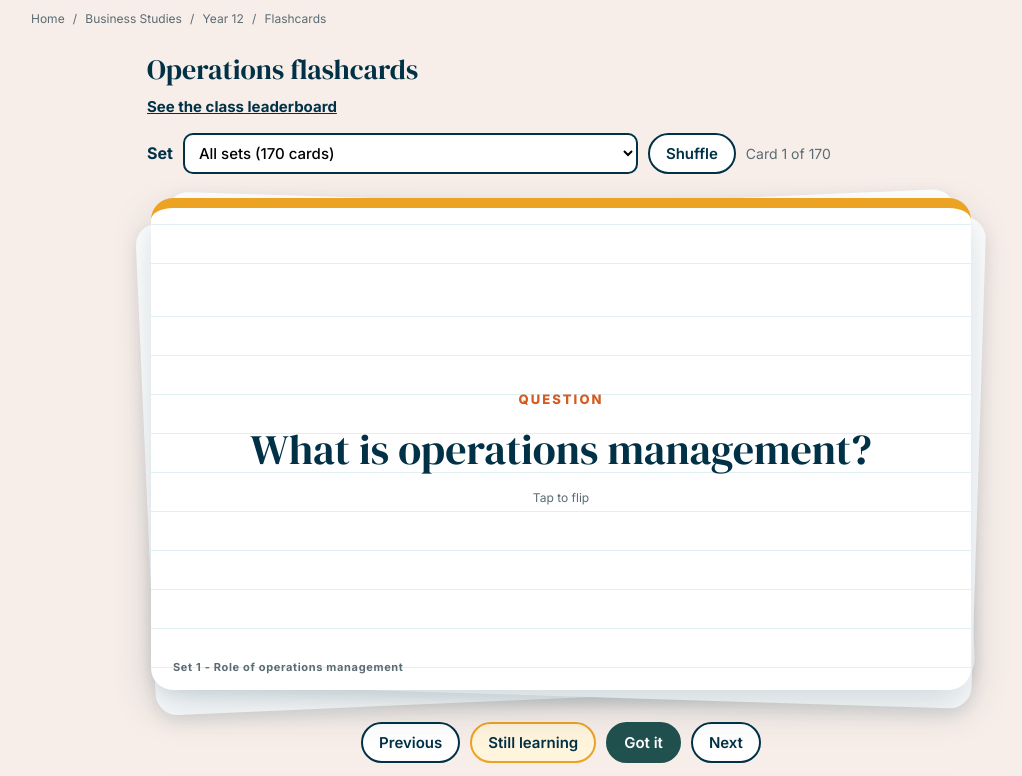
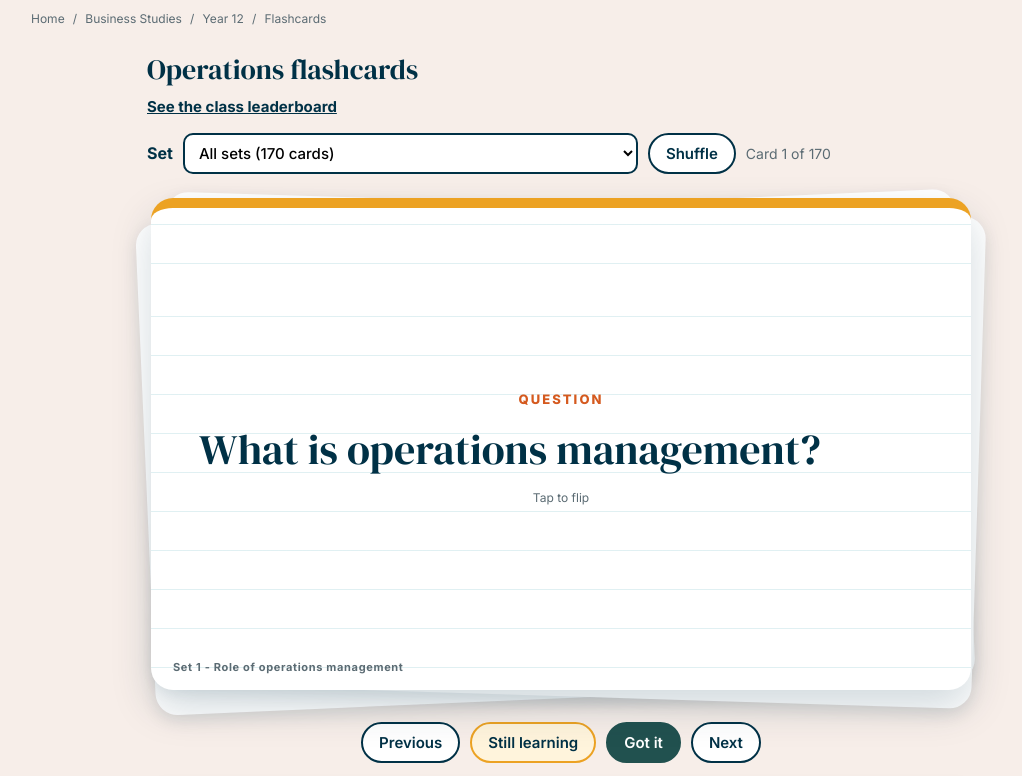
Before and after one commit to mrsperkinsbusiness/business, a plain HTML site: page year12/flashcards.html in a window 1280 px wide. Shown: the top 776 px of the page, without its empty margins (79-1101 px from the left). Drawn offline with Linux system fonts and the light colour scheme.

Commit message:
Flashcards: left-align question and answer text
Co-Authored-By: Claude Opus 5.5 <noreply@anthropic.com>
Claude-Session: https://claude.ai/code/session_01SrXbcVunNRbcAtpCSMwauM

```diff
--- a/year12/assets/site.css
+++ b/year12/assets/site.css
@@ -166,7 +166,7 @@ a.chip{background:var(--navy);color:#fff}
 .fc-back{background:var(--navy);color:#fff;border-top:10px solid var(--teal);transform:rotateY(180deg)}
 .fc-label{font-size:13px;font-weight:800;letter-spacing:.16em;color:var(--orange)}
 .fc-back .fc-label{color:var(--gold)}
-.fc-text{max-width:34em}
+.fc-text{max-width:34em;width:100%;text-align:left}
 .fc-front .fc-text{font-family:var(--display);font-size:clamp(26px,3.6vw,42px);line-height:1.15;color:var(--navy)}
 .fc-back .fc-text{font-size:clamp(17px,2vw,23px);line-height:1.5}
 .fc-hint{font-size:12px;color:var(--muted)}
```
